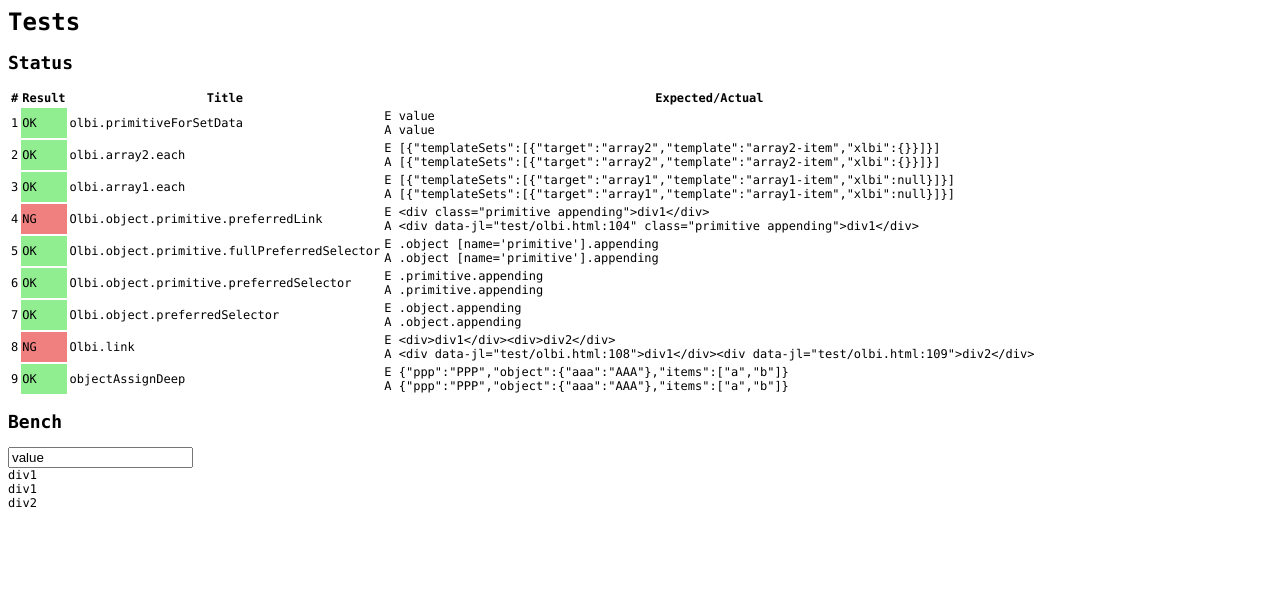
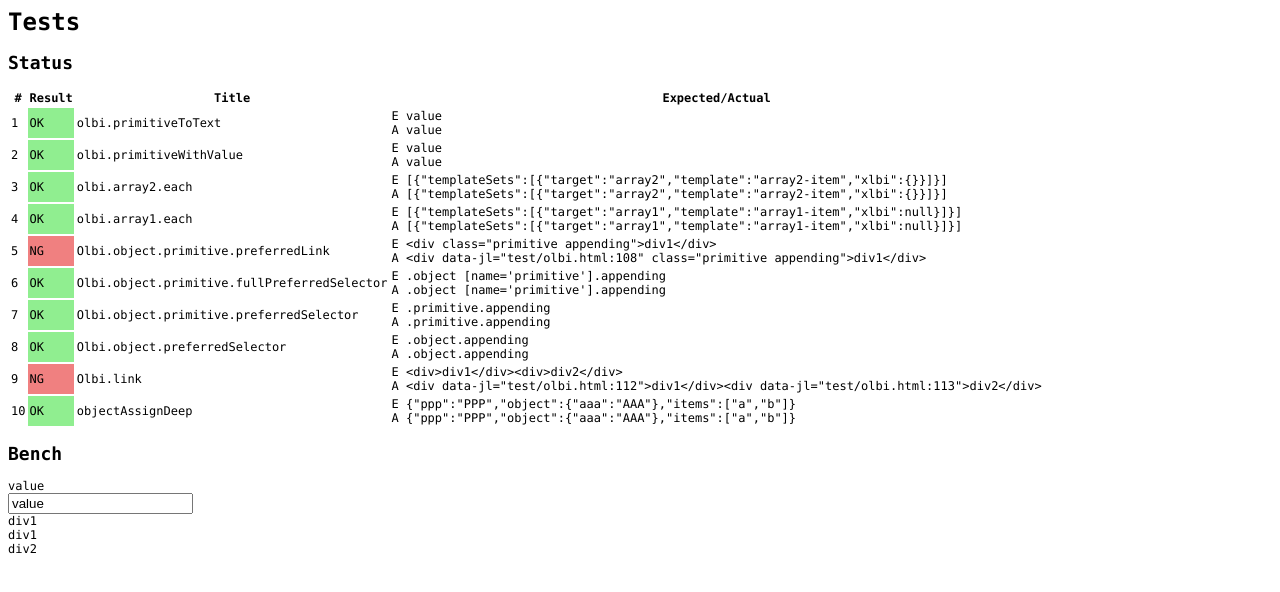
Before and after one commit to quwahara/booq, a plain HTML site: page test/olbi.html in a window 1280 px wide. Drawn offline with Linux system fonts and the light colour scheme.

Commit message:
Add primitive toText()

```diff
--- a/olbi.js
+++ b/olbi.js
@@ -605,6 +605,35 @@
           return this;
         },
 
+        toText: function (opts) {
+
+          var privates = this.___r;
+
+          if (!this.collected) {
+            this.linkByToPreferred();
+          }
+
+          var ecol = privates.ecol.clone();
+
+          var receiver = (function (ecol) {
+            return function (data, src) {
+              ecol.each(function (element) {
+                if (src !== element) {
+                  element.textContent = data;
+                }
+              });
+            };
+          })(ecol);
+
+          privates.receivers.push(receiver);
+
+          privates.parent.___r.traceLink = privates.traceLink;
+
+          this.clearElemCollection();
+
+          return privates.chain;
+        },
+
         withValue: function (opts) {
 
           var privates = this.___r;
@@ -643,6 +672,8 @@
 
           return privates.chain;
         },
+
+
       }
     );
 
--- a/test/olbi.html
+++ b/test/olbi.html
@@ -88,8 +88,12 @@
     <h2>Bench</h2>
     <div class="bench">
 
-      <div class="olbi.primitiveForSetData">
-        <input name="primitiveForSetData" type="text">
+      <div class="olbi.primitiveToText">
+        <div class="primitiveToText"></div>
+      </div>
+
+      <div class="olbi.primitiveWithValue">
+        <input name="primitiveWithValue" type="text">
       </div>
 
       <div class="array2">
@@ -117,19 +121,36 @@
       Olbi.configure({ traceLink: true });
 
       test(
-        "olbi.primitiveForSetData",
+        "olbi.primitiveToText",
         'value',
         function () {
           var olbi = new Olbi({
-            "primitiveForSetData": "",
+            "primitiveToText": "",
           });
           olbi
-            .primitiveForSetData.withValue().traceLink()
+            .primitiveToText.toText().traceLink()
             .setData({
-              "primitiveForSetData": "value",
+              "primitiveToText": "value",
             });
 
-          return document.querySelector("[name='primitiveForSetData']").value;
+          return document.querySelector(".primitiveToText").textContent;
+        }
+      );
+
+      test(
+        "olbi.primitiveWithValue",
+        'value',
+        function () {
+          var olbi = new Olbi({
+            "primitiveWithValue": "",
+          });
+          olbi
+            .primitiveWithValue.withValue().traceLink()
+            .setData({
+              "primitiveWithValue": "value",
+            });
+
+          return document.querySelector("[name='primitiveWithValue']").value;
         }
       );
 
```
